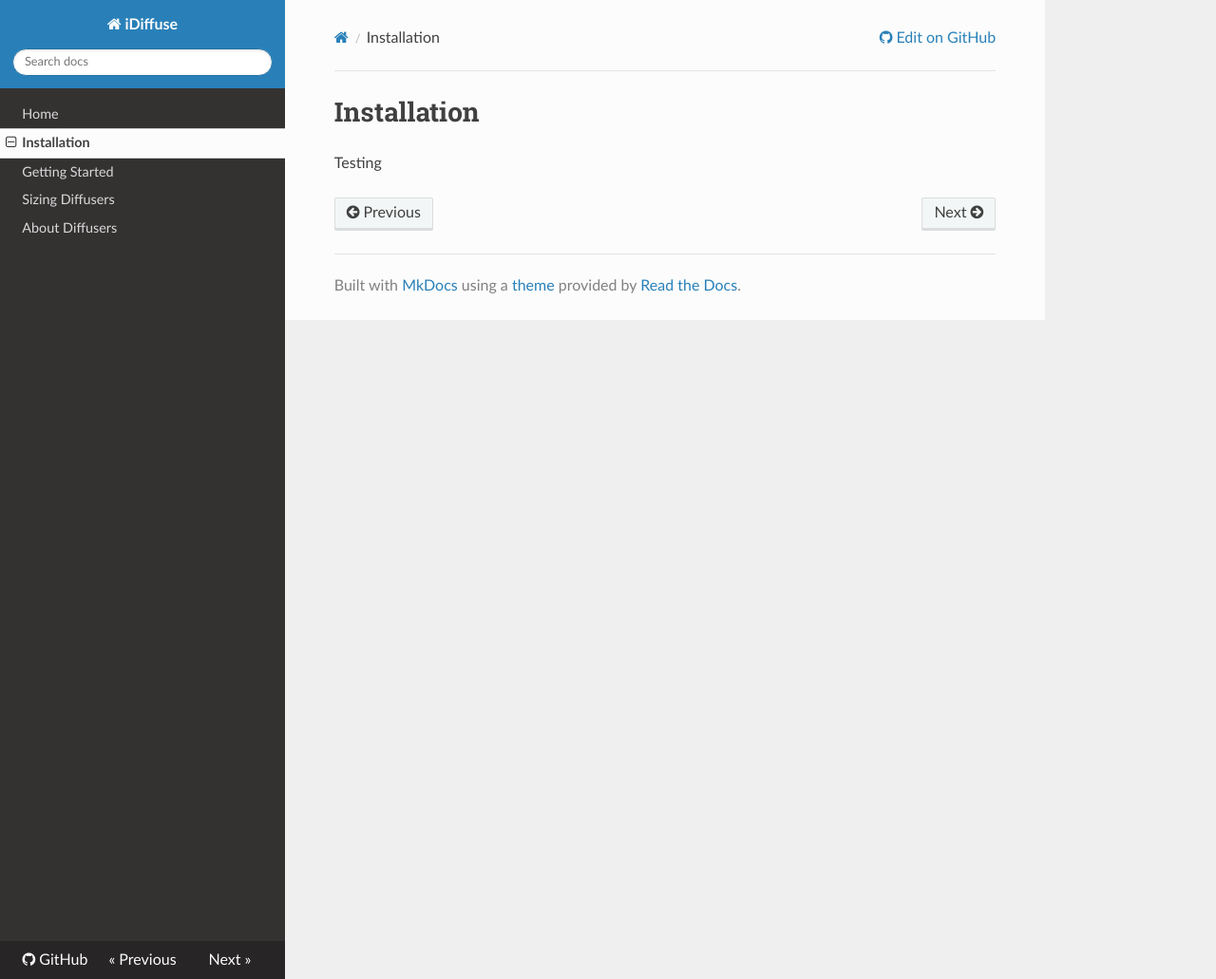
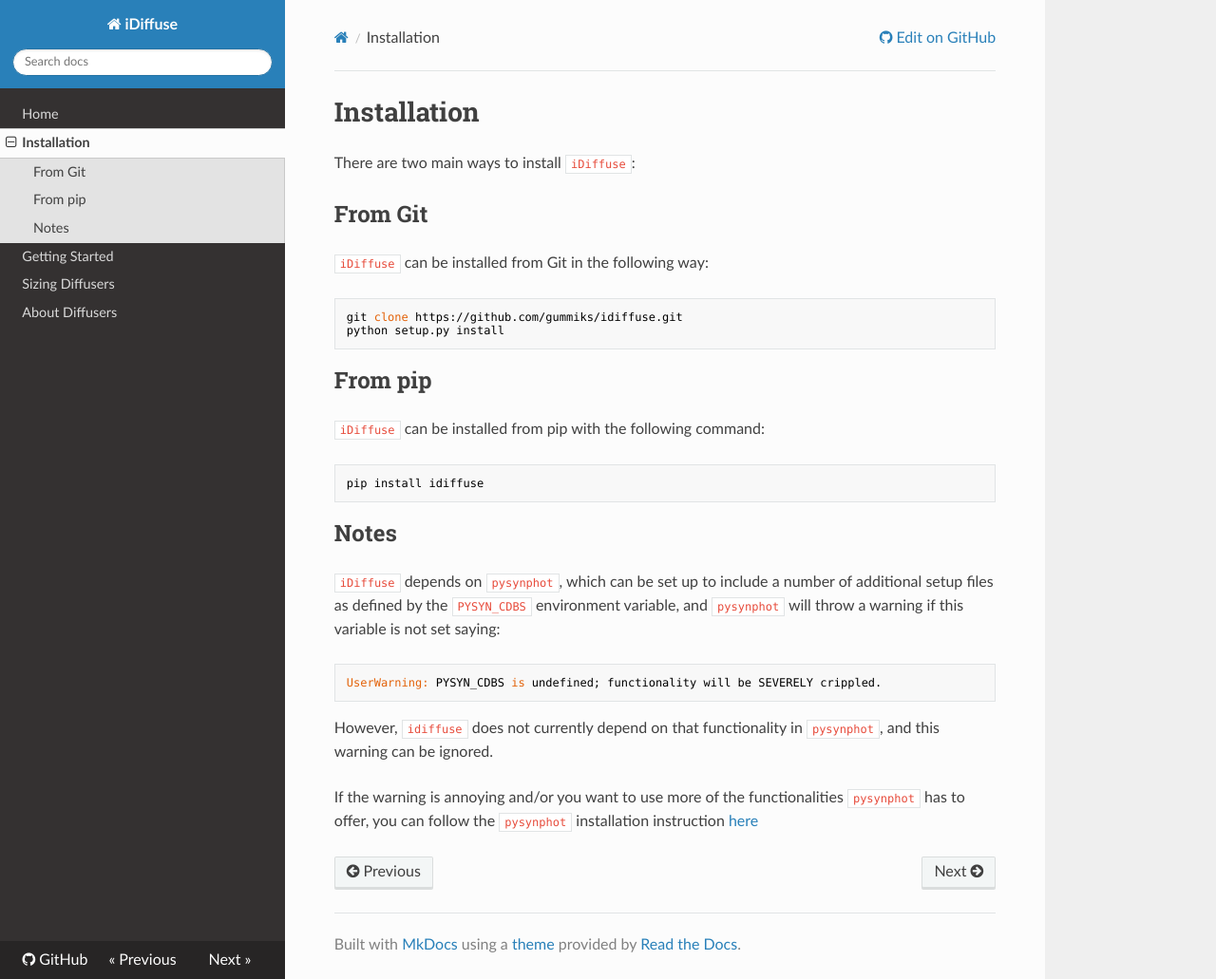
Before and after one commit to gummiks/idiffuse, an MkDocs documentation site: the page built from docs/installation.md, in a window 1280 px wide and 1031 px high. Shown: the whole window at 95% size. Built offline with MkDocs 1.6.1, drawn with Linux system fonts in a browser that asks for light colours; nearby versions of some CDN libraries; old or Windows-style settings are respelled for this version of MkDocs.

Commit message:
adding installation instructions

````diff
--- a/docs/installation.md
+++ b/docs/installation.md
@@ -1,2 +1,26 @@
 # Installation
-Testing
+
+There are two main ways to install `iDiffuse`:
+
+
+## From Git
+`iDiffuse` can be installed from Git in the following way:
+```
+git clone https://github.com/gummiks/idiffuse.git
+python setup.py install
+```
+
+## From pip
+`iDiffuse` can be installed from pip with the following command:
+```
+pip install idiffuse
+```
+
+## Notes
+`iDiffuse` depends on `pysynphot`, which can be set up to include a number of additional setup files as defined by the `PYSYN_CDBS` environment variable, and `pysynphot` will throw a warning if this variable is not set saying:
+```
+UserWarning: PYSYN_CDBS is undefined; functionality will be SEVERELY crippled.
+```
+However, `idiffuse` does not currently depend on that functionality in `pysynphot`, and this warning can be ignored.
+
+If the warning is annoying and/or you want to use more of the functionalities `pysynphot` has to offer, you can follow the `pysynphot` installation instruction <a href='https://pysynphot.readthedocs.io/en/latest/#installation-and-setup'>here</a>
````
Also changed, not shown: docs/index.md (+1 -1 lines).
